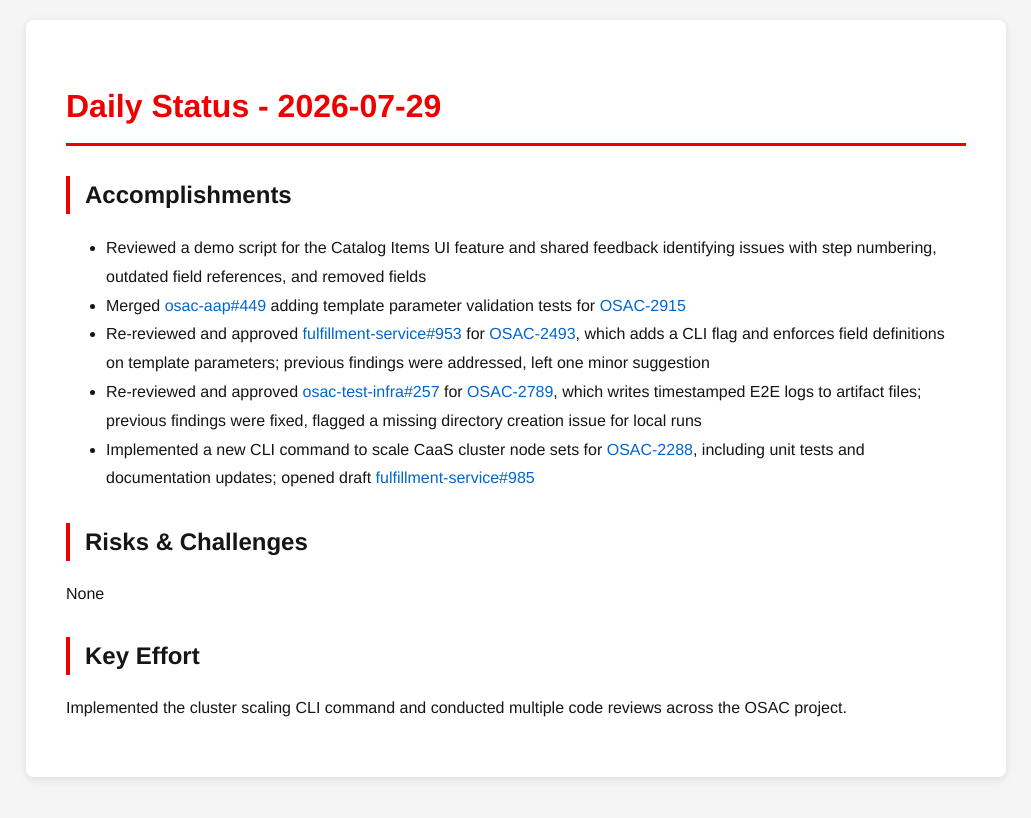
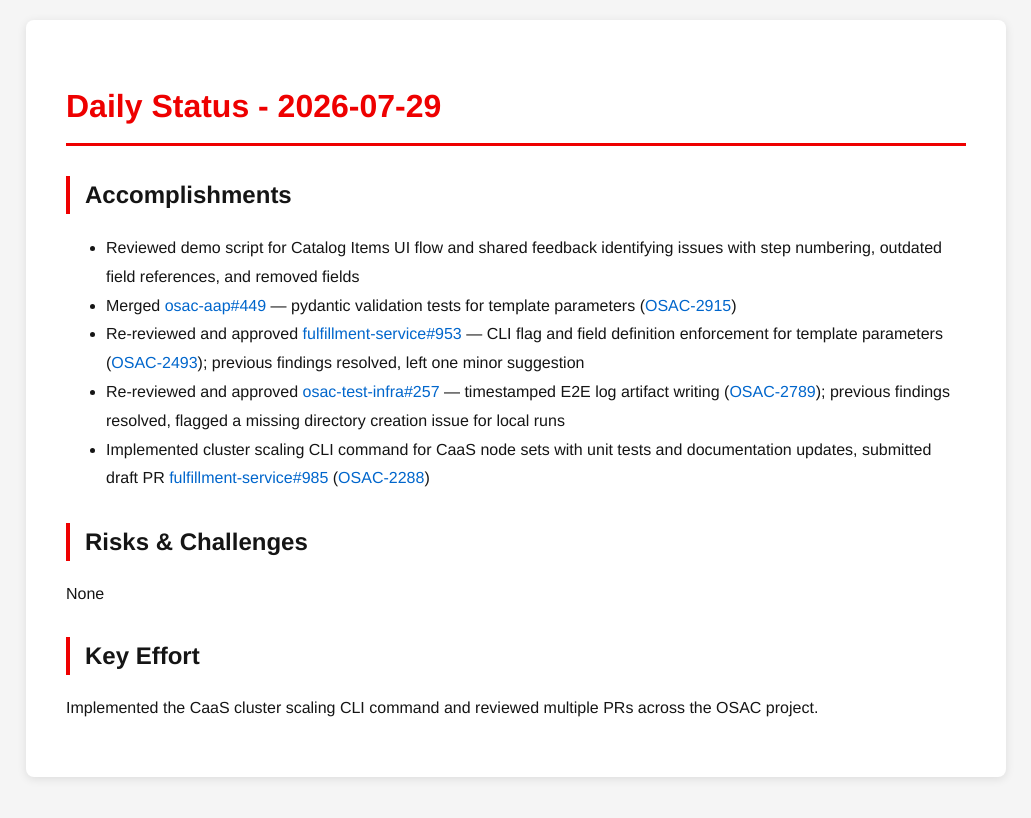
Before and after one commit to tzvatot/daily-status, a Jekyll site: the page built from 2026-07-29.md, in a window 1280 px wide. Shown: the top 818 px of the page, without its empty margins (124-1155 px from the left). Built offline with Jekyll 4.4.1, drawn with Linux system fonts in a browser that asks for light colours.

Commit message:
Daily status update - 2026-07-29

```diff
--- a/2026-07-29.md
+++ b/2026-07-29.md
@@ -7,14 +7,15 @@ date: 2026-07-29
 # Daily Status - 2026-07-29
 
 ## Accomplishments
-- Reviewed a demo script for the Catalog Items UI feature and shared feedback identifying issues with step numbering, outdated field references, and removed fields
-- Merged [osac-aap#449](https://github.com/osac-project/osac-aap/pull/449) adding template parameter validation tests for [OSAC-2915](https://redhat.atlassian.net/browse/OSAC-2915)
-- Re-reviewed and approved [fulfillment-service#953](https://github.com/osac-project/fulfillment-service/pull/953) for [OSAC-2493](https://redhat.atlassian.net/browse/OSAC-2493), which adds a CLI flag and enforces field definitions on template parameters; previous findings were addressed, left one minor suggestion
-- Re-reviewed and approved [osac-test-infra#257](https://github.com/osac-project/osac-test-infra/pull/257) for [OSAC-2789](https://redhat.atlassian.net/browse/OSAC-2789), which writes timestamped E2E logs to artifact files; previous findings were fixed, flagged a missing directory creation issue for local runs
-- Implemented a new CLI command to scale CaaS cluster node sets for [OSAC-2288](https://redhat.atlassian.net/browse/OSAC-2288), including unit tests and documentation updates; opened draft [fulfillment-service#985](https://github.com/osac-project/fulfillment-service/pull/985)
+
+- Reviewed demo script for Catalog Items UI flow and shared feedback identifying issues with step numbering, outdated field references, and removed fields
+- Merged [osac-aap#449](https://github.com/osac-project/osac-aap/pull/449) — pydantic validation tests for template parameters ([OSAC-2915](https://redhat.atlassian.net/browse/OSAC-2915))
+- Re-reviewed and approved [fulfillment-service#953](https://github.com/osac-project/fulfillment-service/pull/953) — CLI flag and field definition enforcement for template parameters ([OSAC-2493](https://redhat.atlassian.net/browse/OSAC-2493)); previous findings resolved, left one minor suggestion
+- Re-reviewed and approved [osac-test-infra#257](https://github.com/osac-project/osac-test-infra/pull/257) — timestamped E2E log artifact writing ([OSAC-2789](https://redhat.atlassian.net/browse/OSAC-2789)); previous findings resolved, flagged a missing directory creation issue for local runs
+- Implemented cluster scaling CLI command for CaaS node sets with unit tests and documentation updates, submitted draft PR [fulfillment-service#985](https://github.com/osac-project/fulfillment-service/pull/985) ([OSAC-2288](https://redhat.atlassian.net/browse/OSAC-2288))
 
 ## Risks & Challenges
 None
 
 ## Key Effort
-Implemented the cluster scaling CLI command and conducted multiple code reviews across the OSAC project.
+Implemented the CaaS cluster scaling CLI command and reviewed multiple PRs across the OSAC project.
```
